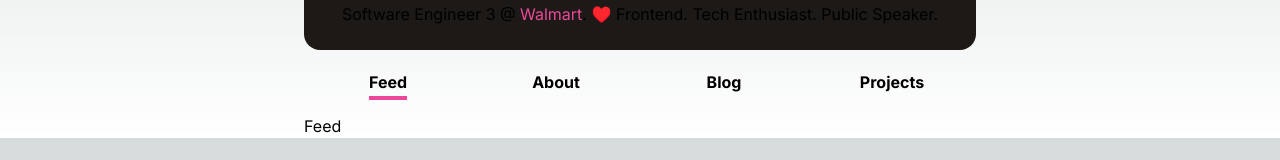
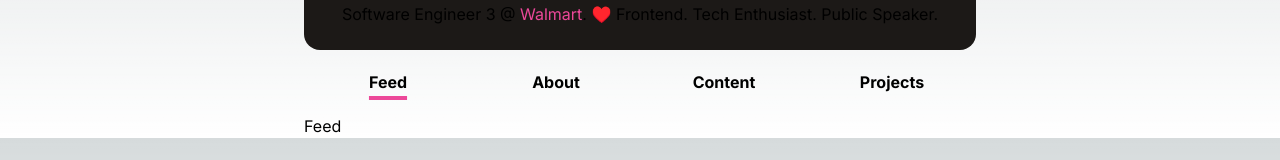
Before and after one commit to thekrprince/portfolio, a Next.js app: page / in a window 1280 px wide. Shown: the part 254-414 px from the top of the page. Built offline with nearby package versions, Linux system fonts and the light colour scheme.

Commit message:
added heading and section in content component

```diff
--- a/src/components/blog/index.tsx
+++ /dev/null
@@ -1,3 +0,0 @@
-export default function Blog() {
-  return <div>Blog</div>;
-}
--- /dev/null
+++ b/src/components/content/index.tsx
@@ -0,0 +1,17 @@
+export default function Content() {
+  return (
+    <div className="mt-8">
+      <p className="mb-8">
+        As much as I love to learn new technologies and read about it. Have
+        created some blogs and given some talks also to share the things which
+        have helped me.
+      </p>
+      <section className="mb-8">
+        <h2 className="text-2xl font-bold">Talks</h2>
+      </section>
+      <section className="mb-8">
+        <h2 className="text-2xl font-bold">Blogs</h2>
+      </section>
+    </div>
+  );
+}
--- a/src/components/navbar.tsx
+++ b/src/components/navbar.tsx
@@ -4,8 +4,8 @@ import { NAV_ITEMS } from "@/constants";
 import About from "./about";
 import { NavValues } from "@/types";
 import Feed from "./feed";
-import Blog from "./blog";
 import Projects from "./projects";
+import Content from "./content";
 
 export default function NavBar() {
   const [navActiveClass, setNavActiveClass] = useState<string>(NAV_ITEMS[0]);
@@ -37,7 +37,7 @@ export default function NavBar() {
       </nav>
       {navActiveClass === NavValues.FEED && <Feed />}
       {navActiveClass === NavValues.ABOUT && <About />}
-      {navActiveClass === NavValues.BLOG && <Blog />}
+      {navActiveClass === NavValues.CONTENT && <Content />}
       {navActiveClass === NavValues.PROJECTS && <Projects />}
     </>
   );
--- a/src/constants/index.ts
+++ b/src/constants/index.ts
@@ -1 +1 @@
-export const NAV_ITEMS = ["Feed", "About", "Blog", "Projects"];
+export const NAV_ITEMS = ["Feed", "About", "Content", "Projects"];
--- a/src/types/index.ts
+++ b/src/types/index.ts
@@ -1,13 +1,13 @@
 export enum NavValues {
     FEED = "Feed",
     ABOUT = "About",
-    BLOG = "Blog",
+    CONTENT = "Content",
     PROJECTS = "Projects"
 }
 
 export interface NavItemType {
     FEED: "Feed",
     ABOUT: "About",
-    BLOG: "Blog",
+    CONTENT: "Content",
     PROJECTS: "Projects"
 }
```
